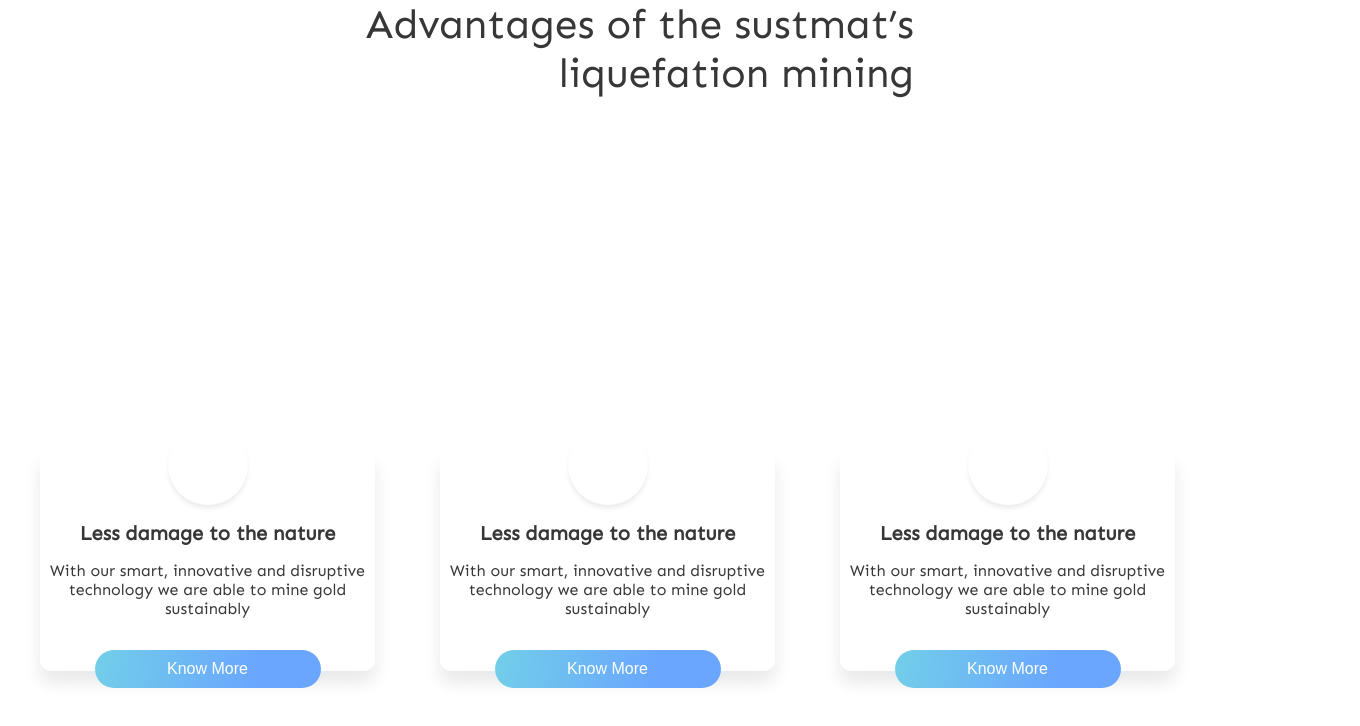
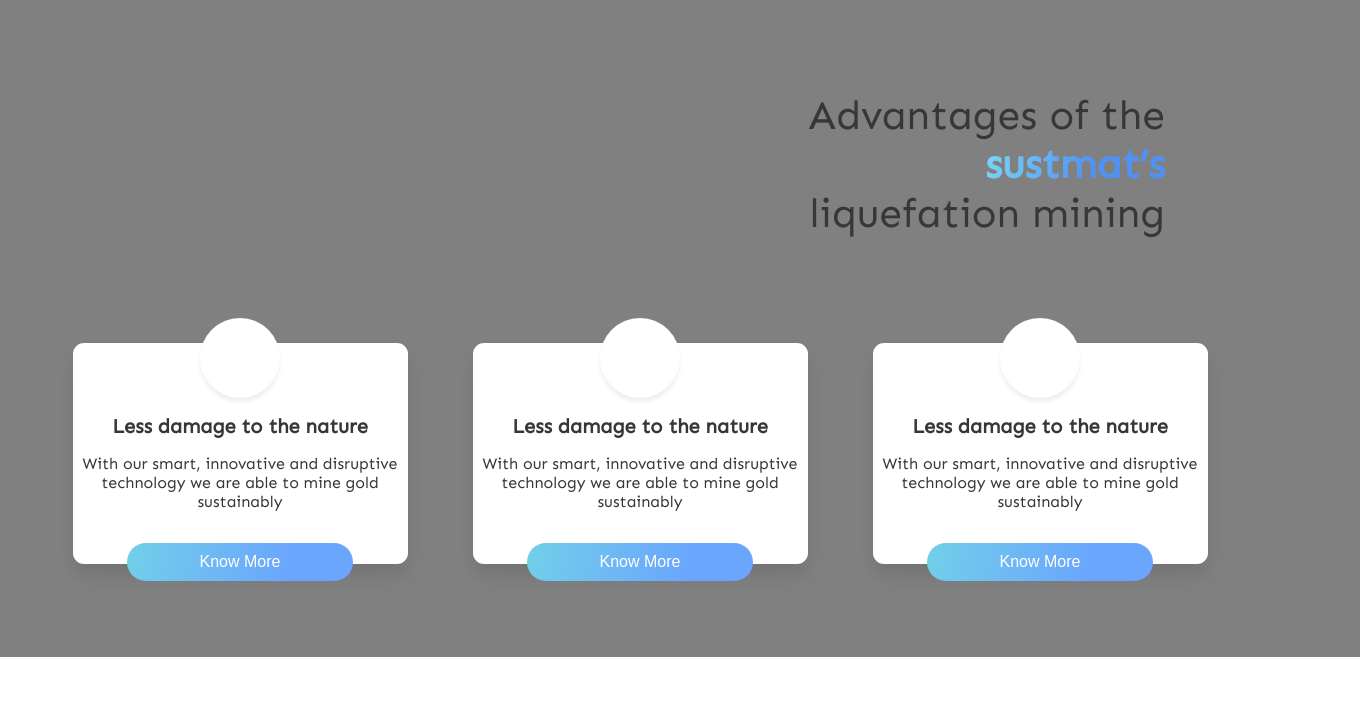
Before and after one commit to citi-onboarding/sustmat-one-page, a React (Create React App) app in the folder client/: page / in a window 1280 px wide. Shown: the top 726 px of the page, 1360 px wide, since content can reach past the window. Built offline with nearby package versions, Linux system fonts and the light colour scheme.

Commit message:
feature/advantagesfront

```diff
--- a/client/src/components/CardAdvantages/styles.ts
+++ b/client/src/components/CardAdvantages/styles.ts
@@ -8,7 +8,8 @@
     width: 335px;
     height: 221px;
 
-    margin: 352px 65px 113px 0px;
+    margin: 32.5px;
+
 
     border-radius: 11px;
     display: flex;
--- a/client/src/pages/Advantages/index.tsx
+++ b/client/src/pages/Advantages/index.tsx
@@ -7,7 +7,7 @@
     return(
         <AdvantagesSectionContainer>
             <TitleSection>
-                Advantages of the sustmat’s <br/> liquefation mining
+                Advantages of the <span id="SustmatWord">sustmat’s</span> <br/> liquefation mining
             </TitleSection>
             <AdvantagesCardContainer>
                 <AdvantagesCard title={"Less damage to the nature"} description={"With our smart, innovative and disruptive technology we are able to mine gold sustainably"}/>
--- a/client/src/pages/Advantages/styles.ts
+++ b/client/src/pages/Advantages/styles.ts
@@ -5,10 +5,14 @@
     flex-direction: column;
     align-items: center;
     justify-content: center;
+    width: 1440px;
+    height: 657px;
+    background-color: grey;
 
 `;
 
 export const TitleSection = styled.h1`
+    position: absolute;
     font-family: 'Sen';
     font-style: normal;
     font-weight: 400;
@@ -16,14 +20,26 @@
     line-height: 49px;
     text-align: right;
     color: #373737;
+    margin: 116px 115px 445px 685px;
+    #SustmatWord{
+        background: linear-gradient(288.52deg, #5191F1 40.92%, #7DDCF7 101.83%);
+        -webkit-background-clip: text;
+        -webkit-text-fill-color: transparent;
+        background-clip: text;
+        text-fill-color: transparent;
+        font-weight: 700;
+    }
 `;
 
 
 export const AdvantagesCardContainer = styled.div`
-
+    margin-top: 250px;
     display: flex;
     flex-direction: row;
     align-items: center;
     justify-content: center;
 
+    .Cards{
+        padding: 65px;
+    }
 `
```
